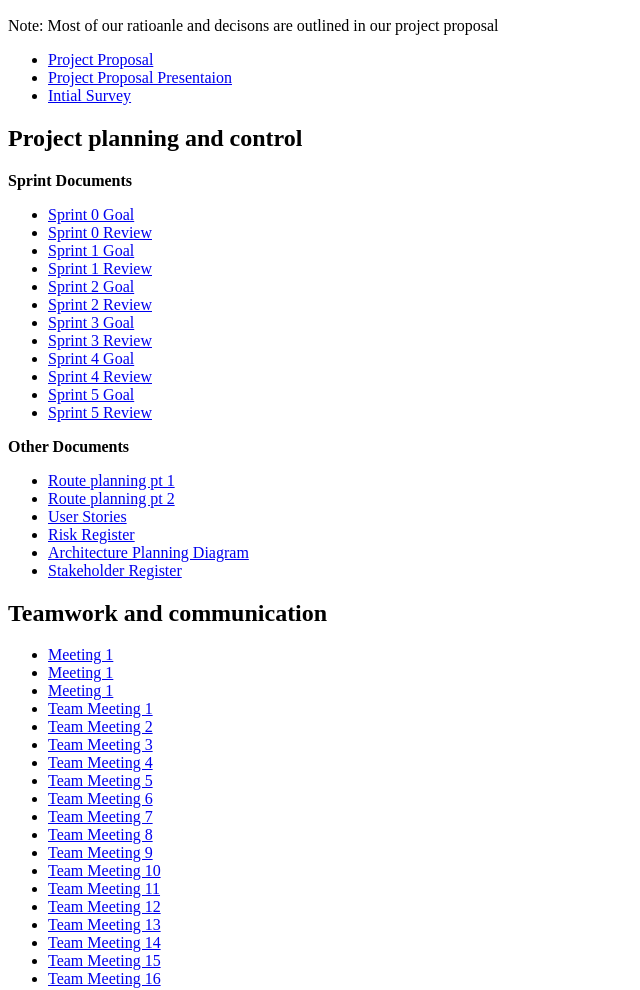
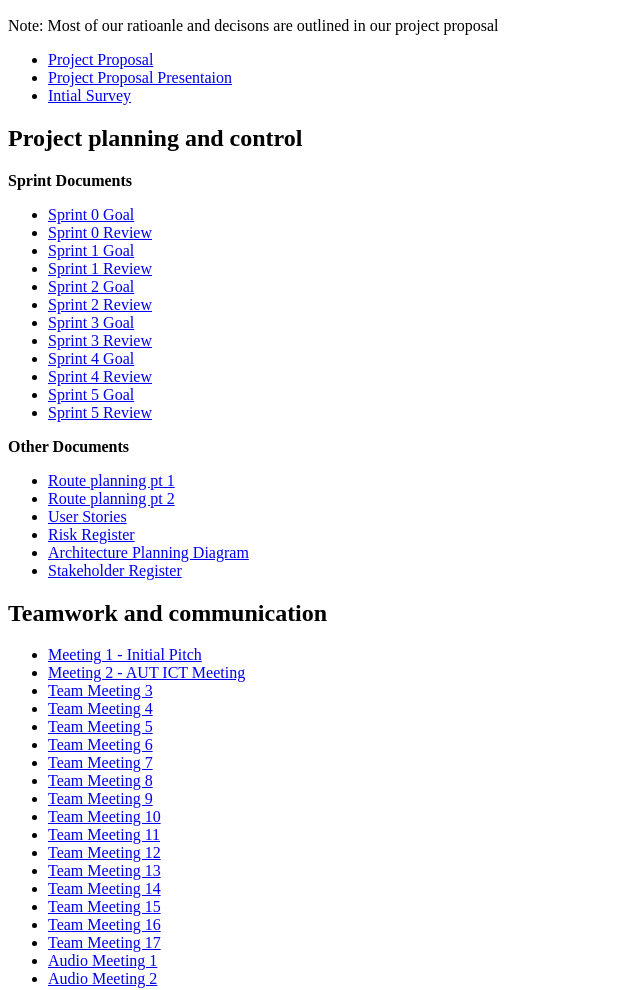
Before and after one commit to autlamps/tessera-evidence, a plain HTML site: page index.html in a window 1280 px wide. Shown: the part 110-1100 px from the top of the page, without its empty margins (0-640 px from the left). Drawn offline with Linux system fonts and the light colour scheme.

Commit message:
fixed meeting errors

```diff
--- a/index.html
+++ b/index.html
@@ -44,11 +44,8 @@
     </ul>
     <h2>Teamwork and communication</h2>
     <ul>
-        <li><a href="/teamwork/Meeting 1 - Initial planning.pdf">Meeting 1</a></li>
-        <li><a href="/teamwork/Requirements gather meeting.m4a">Meeting 1</a></li>
-        <li><a href="/teamwork/AUT transport first Meeting.m4a">Meeting 1</a></li>
-        <li><a href="/teamwork/Meeting 1 - Initial planning.pdf">Team Meeting 1</a></li>
-        <li><a href="/teamwork/Meeting 2 - AUT ICT Services.pdf">Team Meeting 2</a></li>
+        <li><a href="/teamwork/Meeting 1 - Initial planning.pdf">Meeting 1 - Initial Pitch</a></li>
+        <li><a href="/teamwork/Meeting 2 - AUT ICT Services.pdf">Meeting 2 - AUT ICT Meeting</a></li>
         <li><a href="/teamwork/Meeting 3 - Team Meeting.pdf">Team Meeting 3</a></li>
         <li><a href="/teamwork/Meeting 4 - Requirements Meeting with AUT Transport.pdf">Team Meeting 4</a></li>
         <li><a href="/teamwork/Meeting 5 - First Supervisor Meeting.pdf">Team Meeting 5</a></li>
```
